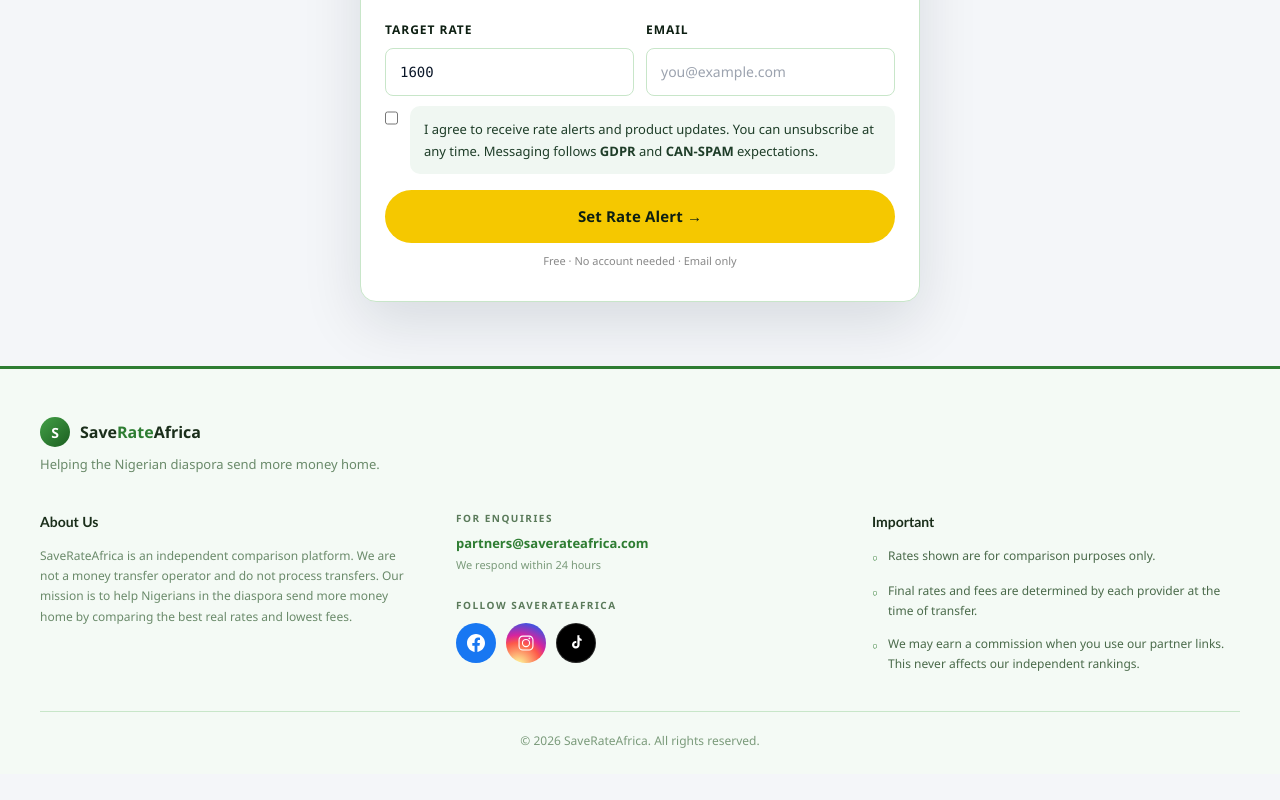
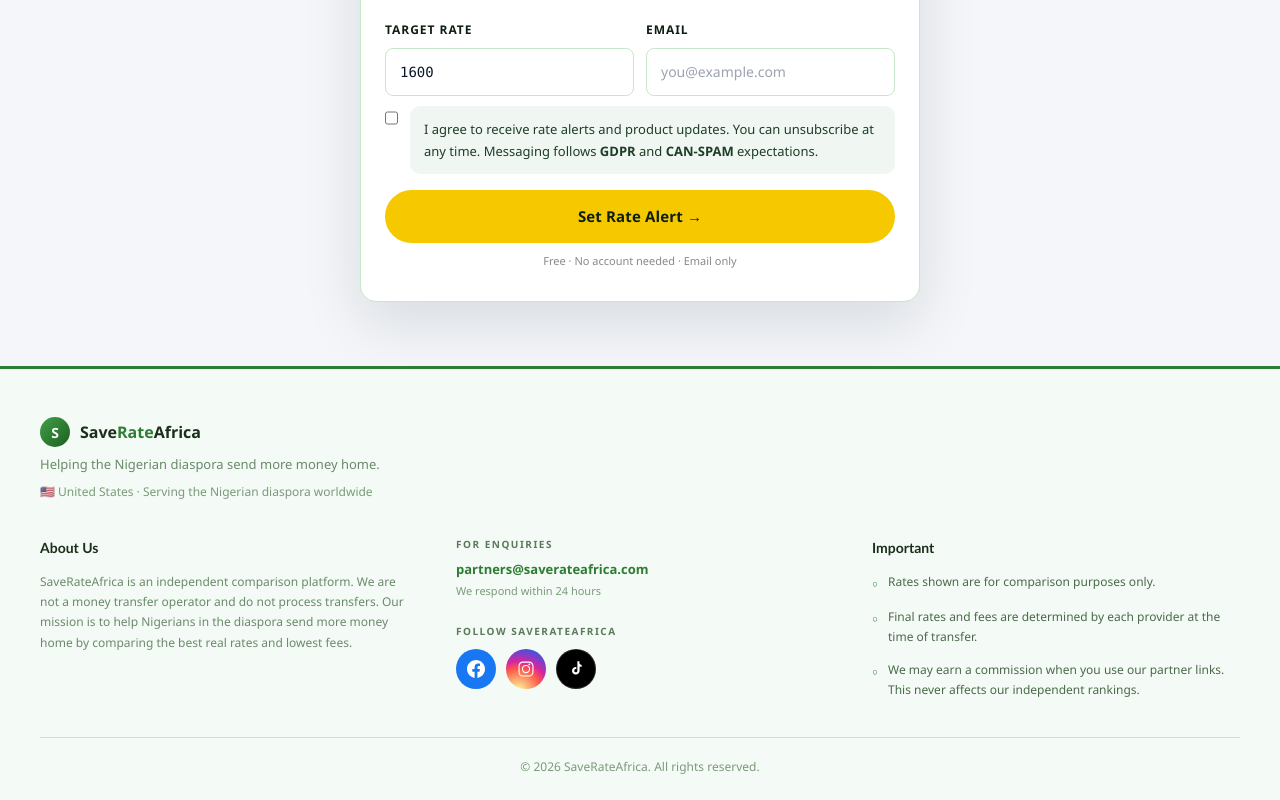
Before and after one commit to Chinenyeonukogu/SaveRateAfrica, a Next.js app: page /alerts in a window 1280 px wide. Shown: the part 752-1552 px from the top of the page. Before the commit the page ends 1526 px from the top, so only its background shows below. Built offline with nearby package versions, Linux system fonts and the light colour scheme.

Commit message:
Add footer diaspora location line

```diff
--- a/components/SiteFooter.tsx
+++ b/components/SiteFooter.tsx
@@ -23,6 +23,9 @@ export function SiteFooter() {
 
             <p className="mt-2 text-[13px] text-[#6a8a6a]">
               Helping the Nigerian diaspora send more money home.
+            </p>
+            <p className="mt-2 text-[12px] text-[#7a9a7a]">
+              🇺🇸 United States · Serving the Nigerian diaspora worldwide
             </p>
           </div>
 
```
